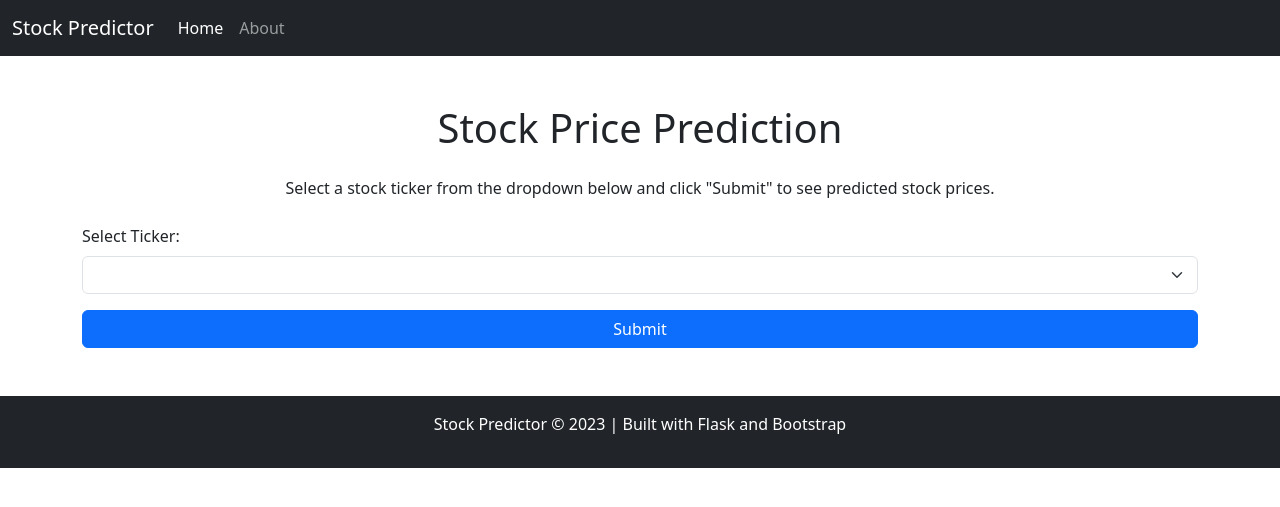
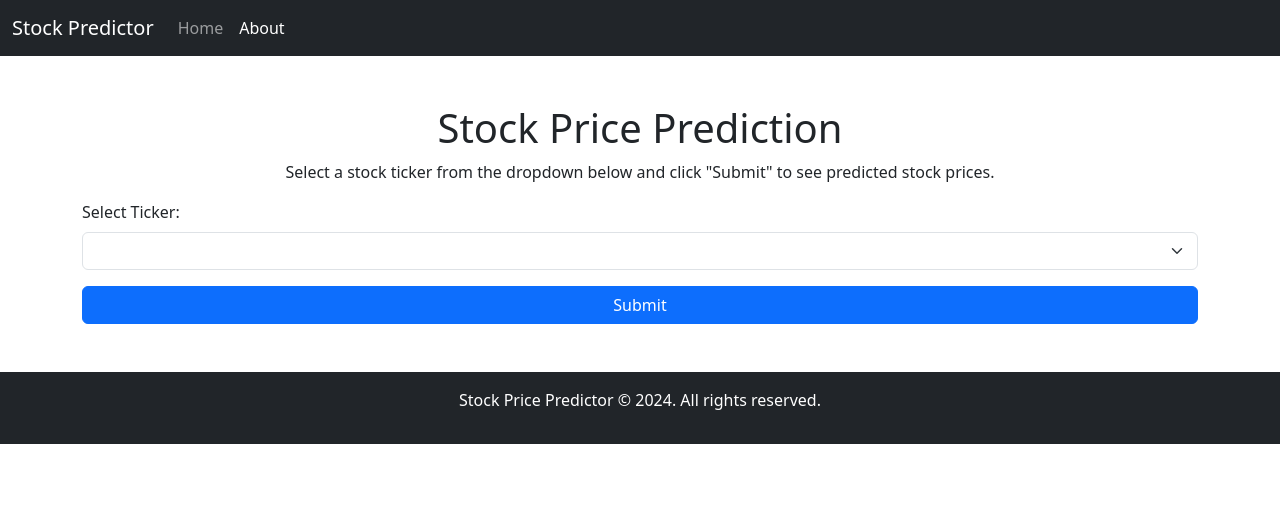
Before and after one commit to juanbracho/UT_Module23, a Flask app: template templates/index.html in a window 1280 px wide. Shown: the top 507 px of the page. Run offline with Flask 3, Linux system fonts and the light colour scheme; the template is opened without the code that fills it, so the values that code supplies are empty.

Commit message:
improve css and js

```diff
--- a/app.py
+++ b/app.py
@@ -18,6 +18,13 @@ MODELS_PATH = 'models/'
 
 # Default ticker
 DEFAULT_TICKER = 'XOM'
+
+app = Flask(__name__, static_url_path='/static', static_folder='static')
+
+# Route to serve static files
+@app.route('/static/<path:filename>')
+def serve_static(filename):
+    return send_from_directory(app.static_folder, filename)
 
 @app.route('/')
 def index():
--- a/static/css/styles.css
+++ b/static/css/styles.css
@@ -0,0 +1,23 @@
+/* General styles */
+body {
+    font-family: Arial, sans-serif;
+}
+
+/* Spinner styles */
+.spinner-overlay {
+    position: fixed;
+    top: 0;
+    left: 0;
+    width: 100%;
+    height: 100%;
+    background-color: rgba(255, 255, 255, 0.8);
+    display: none; /* Ensure it is hidden by default */
+    justify-content: center;
+    align-items: center;
+    z-index: 9999;
+}
+
+.spinner-border {
+    width: 3rem;
+    height: 3rem;
+}
--- a/templates/about.html
+++ b/templates/about.html
@@ -4,7 +4,7 @@
     <meta charset="UTF-8">
     <meta name="viewport" content="width=device-width, initial-scale=1.0">
     <title>About - Stock Predictor</title>
-    <link rel="stylesheet" href="/static/css/style.css">
+    <link rel="stylesheet" href="{{ url_for('static', filename='css/styles.css') }}">
     <link href="https://cdn.jsdelivr.net/npm/bootstrap@5.3.0-alpha3/dist/css/bootstrap.min.css" rel="stylesheet">
 </head>
 <body>
@@ -17,7 +17,7 @@
             <div class="collapse navbar-collapse" id="navbarNav">
                 <ul class="navbar-nav">
                     <li class="nav-item"><a class="nav-link" href="/">Home</a></li>
-                    <li class="nav-item"><a class="nav-link active" href="/docs">About</a></li>
+                    <li class="nav-item"><a class="nav-link active" href="/about">About</a></li>
                 </ul>
             </div>
         </div>
@@ -106,7 +106,7 @@ stocks_data.db    # SQLite database
     </div>
 
     <footer class="bg-dark text-white text-center py-3">
-        Stock Predictor &copy; 2023. All rights reserved.
+        Stock Predictor &copy; 2024. All rights reserved.
     </footer>
 
     <script src="https://cdn.jsdelivr.net/npm/bootstrap@5.3.0-alpha3/dist/js/bootstrap.bundle.min.js"></script>
--- a/templates/index.html
+++ b/templates/index.html
@@ -5,6 +5,7 @@
     <meta name="viewport" content="width=device-width, initial-scale=1.0">
     <title>Stock Price Prediction</title>
     <!-- Include Bootstrap CSS -->
+    <link rel="stylesheet" href="{{ url_for('static', filename='css/styles.css') }}">
     <link href="https://cdn.jsdelivr.net/npm/bootstrap@5.3.0-alpha1/dist/css/bootstrap.min.css" rel="stylesheet">
 </head>
 <body>
@@ -12,28 +13,27 @@
     <nav class="navbar navbar-expand-lg navbar-dark bg-dark">
         <div class="container-fluid">
             <a class="navbar-brand" href="/">Stock Predictor</a>
-            <button class="navbar-toggler" type="button" data-bs-toggle="collapse" data-bs-target="#navbarNav">
+            <button class="navbar-toggler" type="button" data-bs-toggle="collapse" data-bs-target="#navbarNav" aria-controls="navbarNav" aria-expanded="false" aria-label="Toggle navigation">
                 <span class="navbar-toggler-icon"></span>
             </button>
             <div class="collapse navbar-collapse" id="navbarNav">
                 <ul class="navbar-nav">
-                    <li class="nav-item"><a class="nav-link active" href="/">Home</a></li>
-                    <li class="nav-item"><a class="nav-link" href="/about">About</a></li>
+                    <li class="nav-item"><a class="nav-link" href="/">Home</a></li>
+                    <li class="nav-item"><a class="nav-link active" href="/about">About</a></li>
                 </ul>
             </div>
         </div>
     </nav>
 
-    <!-- Main Content -->
+    <!-- Page Content -->
     <div class="container mt-5">
-        <h1 class="text-center mb-4">Stock Price Prediction</h1>
-        <p class="text-center">
-            Select a stock ticker from the dropdown below and click "Submit" to see predicted stock prices.
-        </p>
-        <form action="/results" method="POST" class="mt-4">
+        <h1 class="text-center">Stock Price Prediction</h1>
+        <p class="text-center">Select a stock ticker from the dropdown below and click "Submit" to see predicted stock prices.</p>
+        <form id="tickerForm" action="/results" method="POST">
             <div class="mb-3">
                 <label for="ticker" class="form-label">Select Ticker:</label>
                 <select name="ticker" id="ticker" class="form-select">
+                    <!-- Dynamically populate tickers -->
                     {% for ticker in tickers %}
                         <option value="{{ ticker }}" {% if ticker == default_ticker %}selected{% endif %}>
                             {{ ticker }}
@@ -45,12 +45,29 @@
         </form>
     </div>
 
+    <!-- Loading Spinner -->
+    <div class="spinner-overlay" id="loadingSpinner">
+        <div class="spinner-border text-primary" role="status">
+            <span class="visually-hidden">Loading...</span>
+        </div>
+    </div>
+
     <!-- Footer -->
     <footer class="bg-dark text-white text-center py-3 mt-5">
-        <p>Stock Predictor &copy; 2023 | Built with Flask and Bootstrap</p>
+        <p>Stock Price Predictor &copy; 2024. All rights reserved.</p>
     </footer>
 
     <!-- Include Bootstrap JS -->
     <script src="https://cdn.jsdelivr.net/npm/bootstrap@5.3.0-alpha1/dist/js/bootstrap.bundle.min.js"></script>
+    <script>
+        document.getElementById("tickerForm").addEventListener("submit", function (e) {
+            e.preventDefault(); // Prevent immediate navigation
+            const spinner = document.getElementById("loadingSpinner");
+            spinner.style.display = "flex"; // Show spinner
+            setTimeout(() => {
+                e.target.submit(); // Proceed with form submission after delay
+            }, 500);
+        });
+    </script>
 </body>
 </html>
--- a/templates/results.html
+++ b/templates/results.html
@@ -5,6 +5,7 @@
     <meta name="viewport" content="width=device-width, initial-scale=1.0">
     <title>Stock Price Prediction Results</title>
     <!-- Include Bootstrap CSS -->
+    <link rel="stylesheet" href="{{ url_for('static', filename='css/styles.css') }}">
     <link href="https://cdn.jsdelivr.net/npm/bootstrap@5.3.0-alpha1/dist/css/bootstrap.min.css" rel="stylesheet">
 </head>
 <body>
@@ -54,7 +55,7 @@
 
     <!-- Footer -->
     <footer class="bg-dark text-white text-center py-3 mt-5">
-        <p>Stock Price Predictor &copy; 2023. All rights reserved.</p>
+        <p>Stock Price Predictor &copy; 2024. All rights reserved.</p>
     </footer>
 
     <!-- Include Bootstrap JS -->
```
Also changed, not shown: static/js/script.js (+14 -0 lines).
